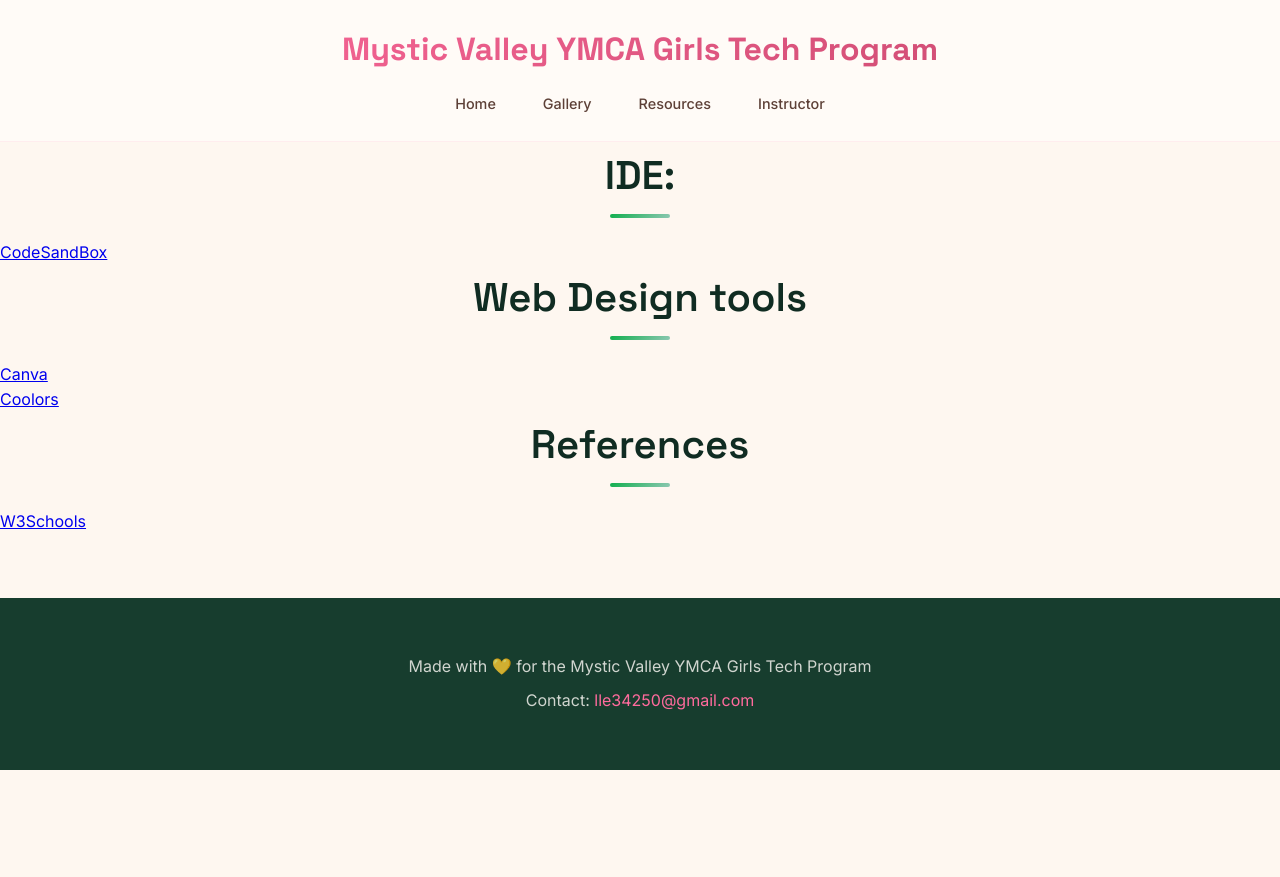
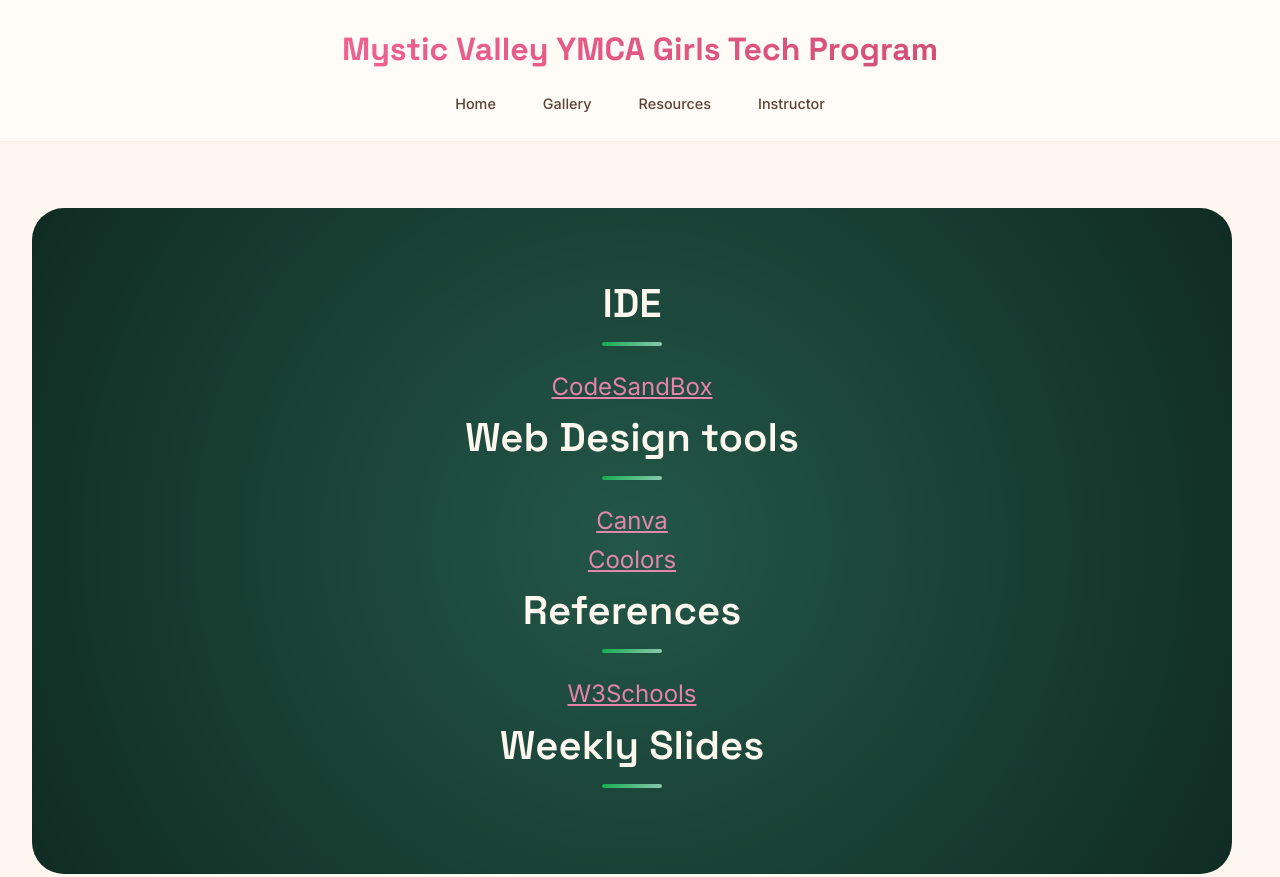
Before and after one commit to LinhL1/YMCA_Girls_Tech_2, a website: page resources.html in a window 1280 px wide. Shown: the top 877 px of the page. Before the commit the page ends 800 px from the top, so only its background shows below. Drawn offline with Linux system fonts and the light colour scheme.

Commit message:
resources update

```diff
--- a/resources.html
+++ b/resources.html
@@ -26,13 +26,18 @@
         </header>
 
     <main>
-      <h2>IDE:</h2>
-      <p><a href="https://codesandbox.com/">CodeSandBox</a></p>
-      <h2>Web Design tools</h2>
-      <p><a href="https://www.canva.com/">Canva</a></p>
-      <p><a href="https://coolors.co/">Coolors</a></p>
-      <h2>References</h2>
-      <p><a href="https://www.w3schools.com/">W3Schools</a></p>
+      <section class="resources">
+        <h2>IDE</h2>
+        <a href="https://codesandbox.com/">CodeSandBox</a>
+
+        <h2>Web Design tools</h2>
+        <p><a href="https://www.canva.com/">Canva</a></p>
+        <p><a href="https://coolors.co/">Coolors</a></p>
+
+        <h2>References</h2>
+        <p><a href="https://www.w3schools.com/">W3Schools</a></p>
+        <h2>Weekly Slides</h2>
+    </section>
     </main>
 
         <!-- Footer -->
--- a/styles.css
+++ b/styles.css
@@ -398,6 +398,40 @@
   display: none;
 }
 
+/* Resources page */
+.resources {
+  background: var(--dark);
+  color: var(--light);
+  border-radius: 2rem;
+  margin: 4rem 2rem;
+  position: relative;
+  overflow: hidden;
+  text-align: center;
+}
+.resources::before {
+  content: "";
+  position: absolute;
+  top: -50%;
+  right: -50%;
+  width: 200%;
+  height: 200%;
+  background: radial-gradient(
+    circle,
+    rgba(107, 255, 220, 0.203) 0%,
+    transparent 50%
+  );
+  animation: float 15s ease-in-out infinite reverse;
+}
+.resources h2 {
+  color: var(--cream);
+}
+
+.resources a {
+  color: var(--retro-pink);
+  text-align: center;
+  font-size: 1.5rem;
+}
+
 /* Structure Section */
 .structure {
   background: var(--warm-white);
```
Also changed, not shown: gallery.html (+1 -0 lines), index.html (+1 -39 lines), instructor.html (+3 -5 lines), script.js (added, +36 -0 lines), .codesandbox/tasks.json, 1 other file.
